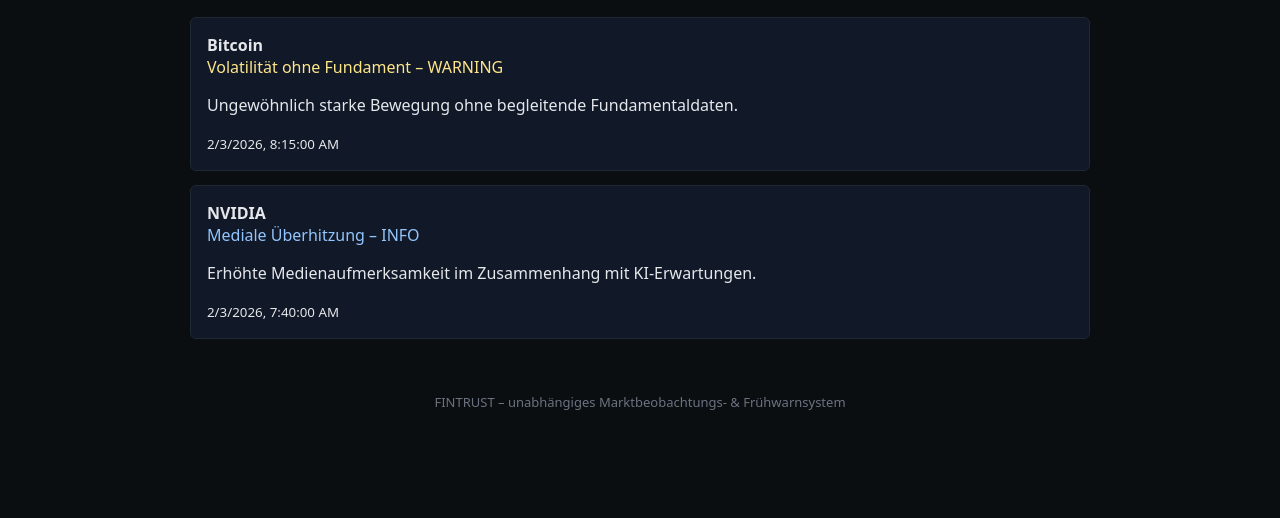
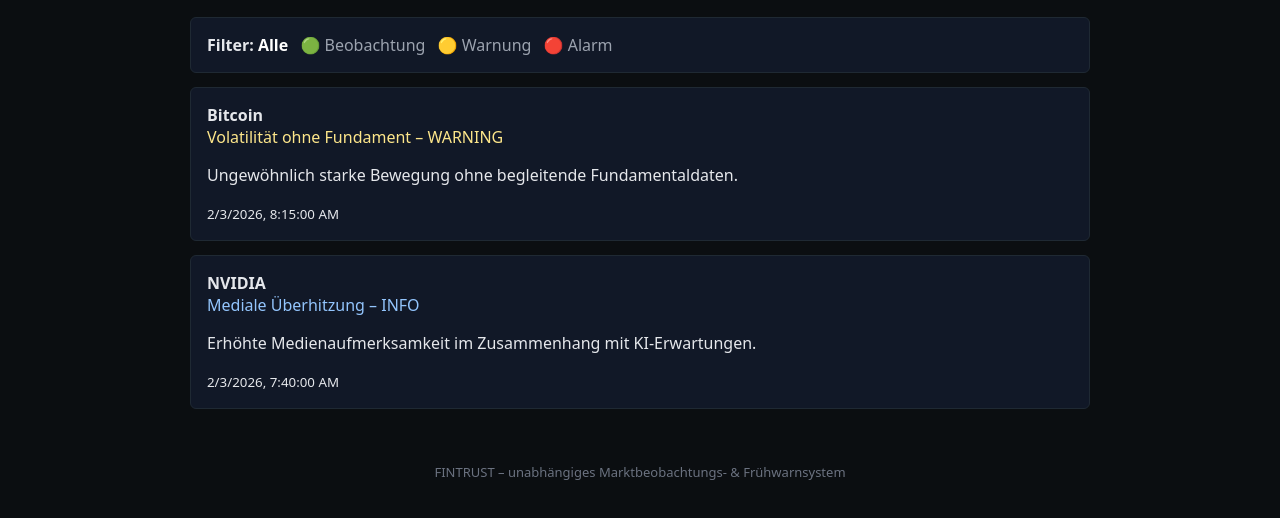
Before and after one commit to LIGONE-token/fintrust, a plain HTML site: page index.html in a window 1280 px wide. Both pictures are taken after a click on the link "Radar". Shown: the part 160-678 px from the top of the page. Drawn offline with Linux system fonts and the light colour scheme.

Commit message:
Update index.html

```diff
--- a/index.html
+++ b/index.html
@@ -50,6 +50,17 @@
     .severity-info { color: #93c5fd; }
     .severity-warning { color: #fde68a; }
     .severity-critical { color: #fca5a5; }
+
+    .filter a {
+      color: #9ca3af;
+      margin-right: 8px;
+      text-decoration: none;
+    }
+    .filter a.active {
+      color: #ffffff;
+      font-weight: 600;
+    }
+
     footer {
       text-align: center;
       padding: 20px;
@@ -68,9 +79,7 @@
   </nav>
 </header>
 
-  <main id="app">
-    <!-- SPA Content -->
-  </main>
+<main id="app"></main>
 
 <footer>
   FINTRUST – unabhängiges Marktbeobachtungs- & Frühwarnsystem
@@ -79,20 +88,14 @@
 <script>
 document.addEventListener('DOMContentLoaded', () => {
 (function () {
-  console.log('FINTRUST Script gestartet');
 
   const app = document.getElementById('app');
-  if (!app) {
-    console.error('❌ #app nicht gefunden');
-    return;
-  }
+  if (!app) return;
 
   const BASE = '/fintrust';
 
   const store = {
     loaded: false,
-    assets: [],
-    risks: [],
     radar: [],
     error: null
   };
@@ -102,47 +105,49 @@
     const [p, qs] = raw.split('?');
     let path = p || '/';
     if (!path.startsWith('/')) path = '/' + path;
-    const params = new URLSearchParams(qs || '');
-    return { path, params };
+    return { path, params: new URLSearchParams(qs || '') };
   }
 
   async function loadOnce() {
     if (store.loaded || store.error) return;
-
-    async function loadJSON(url) {
-      const res = await fetch(url, { cache: 'no-store' });
-      if (!res.ok) throw new Error('Load failed: ' + url);
-      return res.json();
+    try {
+      const res = await fetch(BASE + '/data/radar_events.json', { cache: 'no-store' });
+      if (!res.ok) throw new Error('Radar JSON nicht ladbar');
+      store.radar = await res.json();
+      store.loaded = true;
+    } catch (e) {
+      store.error = e;
+    }
   }
 
-    try {
-      const [assets, risks, radar] = await Promise.all([
-        loadJSON(BASE + '/data/assets.json'),
-        loadJSON(BASE + '/data/risk_profiles.json'),
-        loadJSON(BASE + '/data/radar_events.json')
-      ]);
-      store.assets = assets;
-      store.risks = risks;
-      store.radar = radar;
-      store.loaded = true;
-      console.log('✅ Daten geladen');
-    } catch (e) {
-      store.error = e;
-      console.error('❌ Datenfehler', e);
+  function assetName(id) {
+    const map = {
+      'crypto:btc': 'Bitcoin',
+      'stock:nvda': 'NVIDIA'
+    };
+    return map[id] || id;
   }
+
+  function categoryName(cat) {
+    const map = {
+      volatility: 'Volatilität ohne Fundament',
+      news: 'Mediale Überhitzung',
+      liquidity: 'Liquiditätsrisiko',
+      retail: 'Retail-Dominanz',
+      system: 'Systemische Abweichung'
+    };
+    return map[cat] || cat;
   }
 
   function renderHome() {
     app.innerHTML = `
       <div class="card">
-        <h2>Was ist FINTRUST?</h2>
+        <h2>FINTRUST</h2>
         <p>
           FINTRUST ist ein unabhängiges Radar für Marktanomalien,
           systemische Risiken und Vertrauensabweichungen.
         </p>
-        <p>
-          Keine Preise. Keine Signale. Keine Versprechen.
-        </p>
+        <p><strong>Keine Preise. Keine Signale. Keine Versprechen.</strong></p>
       </div>
     `;
   }
@@ -153,29 +158,32 @@
       return;
     }
 
-  const assetName = (id) => {
-    if (id === 'crypto:btc') return 'Bitcoin';
-    if (id === 'stock:nvda') return 'NVIDIA';
-    return id;
+    const { params } = parseHash();
+    const activeSeverity = params.get('severity');
+
+    const filterLink = (sev, label) => {
+      const active = activeSeverity === sev || (!sev && !activeSeverity);
+      const href = sev ? `#/radar?severity=${sev}` : '#/radar';
+      return `<a href="${href}" class="${active ? 'active' : ''}">${label}</a>`;
     };
 
-  const categoryName = (cat) => {
-    const map = {
-      volatility: 'Volatilität ohne Fundament',
-      news: 'Mediale Überhitzung',
-      liquidity: 'Liquiditätsrisiko',
-      retail: 'Retail-Dominanz',
-      system: 'Systemische Abweichung'
-    };
-    return map[cat] || cat;
-  };
+    const filterBar = `
+      <div class="card filter">
+        <strong>Filter:</strong>
+        ${filterLink(null, 'Alle')}
+        ${filterLink('info', '🟢 Beobachtung')}
+        ${filterLink('warning', '🟡 Warnung')}
+        ${filterLink('critical', '🔴 Alarm')}
+      </div>
+    `;
 
     const items = store.radar
+      .filter(e => !activeSeverity || e.severity === activeSeverity)
       .sort((a, b) => new Date(b.detected_at) - new Date(a.detected_at))
       .map(e => {
         const sevClass =
           e.severity === 'critical' ? 'severity-critical' :
-        e.severity === 'warning'  ? 'severity-warning'  :
+          e.severity === 'warning'  ? 'severity-warning' :
           'severity-info';
 
         return `
@@ -190,30 +198,29 @@
         `;
       }).join('');
 
-  app.innerHTML = `<h2>Radar</h2>${items}`;
+    app.innerHTML = `
+      <h2>Radar</h2>
+      ${filterBar}
+      ${items || '<p>Keine Einträge für diesen Filter.</p>'}
+    `;
   }
 
   async function render() {
     await loadOnce();
-
     if (store.error) {
-      app.innerHTML = `<p>Fehler beim Laden der Daten.</p>`;
+      app.innerHTML = `<p>Fehler beim Laden der Radar-Daten.</p>`;
       return;
     }
 
     const { path } = parseHash();
-
-    if (path === '/' || path === '/home') {
-      renderHome();
-    } else if (path === '/radar') {
-      renderRadar();
-    } else {
-      app.innerHTML = `<p>Unbekannter Pfad: ${path}</p>`;
-    }
+    if (path === '/' || path === '/home') renderHome();
+    else if (path === '/radar') renderRadar();
+    else app.innerHTML = `<p>Unbekannter Pfad: ${path}</p>`;
   }
 
   window.addEventListener('hashchange', render);
   render();
+
 })();
 });
 </script>
```
Lines whose indentation alone changed are shown as unchanged.
